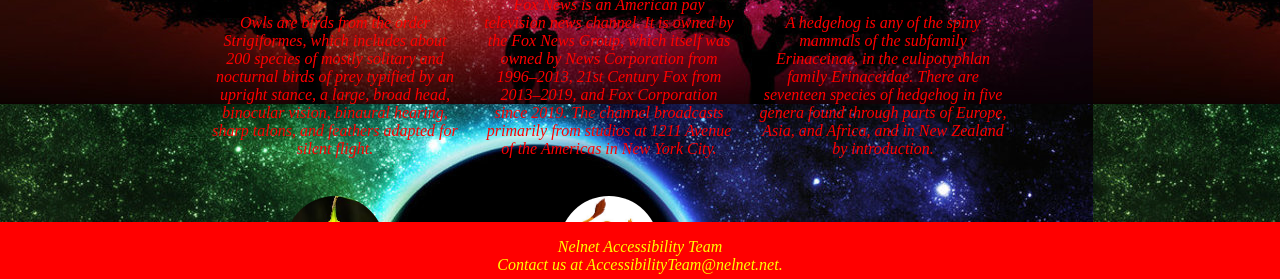
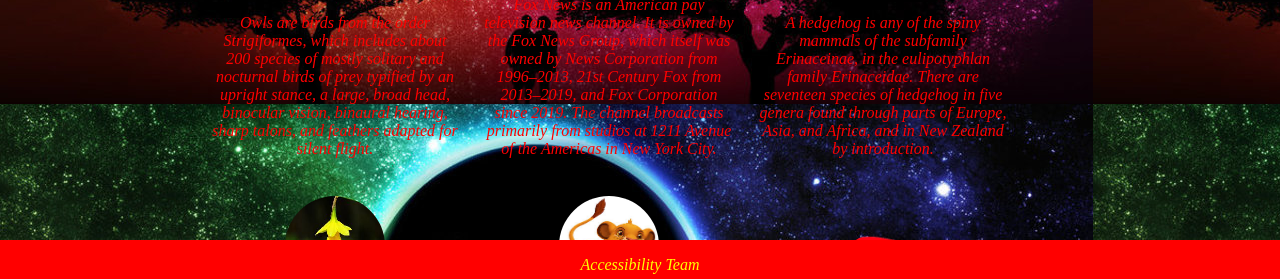
Before and after one commit to RonSamLaw/accessibility-ctf-experiment, a website: page gallery.html in a window 1280 px wide. Shown: the part 510-789 px from the top of the page. Drawn offline with Linux system fonts and the light colour scheme.

Commit message:
Prep for Beta

```diff
--- a/gallery.html
+++ b/gallery.html
@@ -102,9 +102,7 @@
         <!-- Footer -->
         <footer>
             <p>
-                Nelnet Accessibility Team
-                <br>
-                Contact us at <a href="mailto:z-AccessibilityTeam@nelnet.net">AccessibilityTeam@nelnet.net</a>.
+               Accessibility Team
             </p>
         </footer>
     </body>
```
Also changed, not shown: form.html (+1 -3 lines), hints.html (+1 -3 lines), home.html (+1 -3 lines), index.html (+1 -3 lines), login.html (+1 -3 lines), 1 other file.
